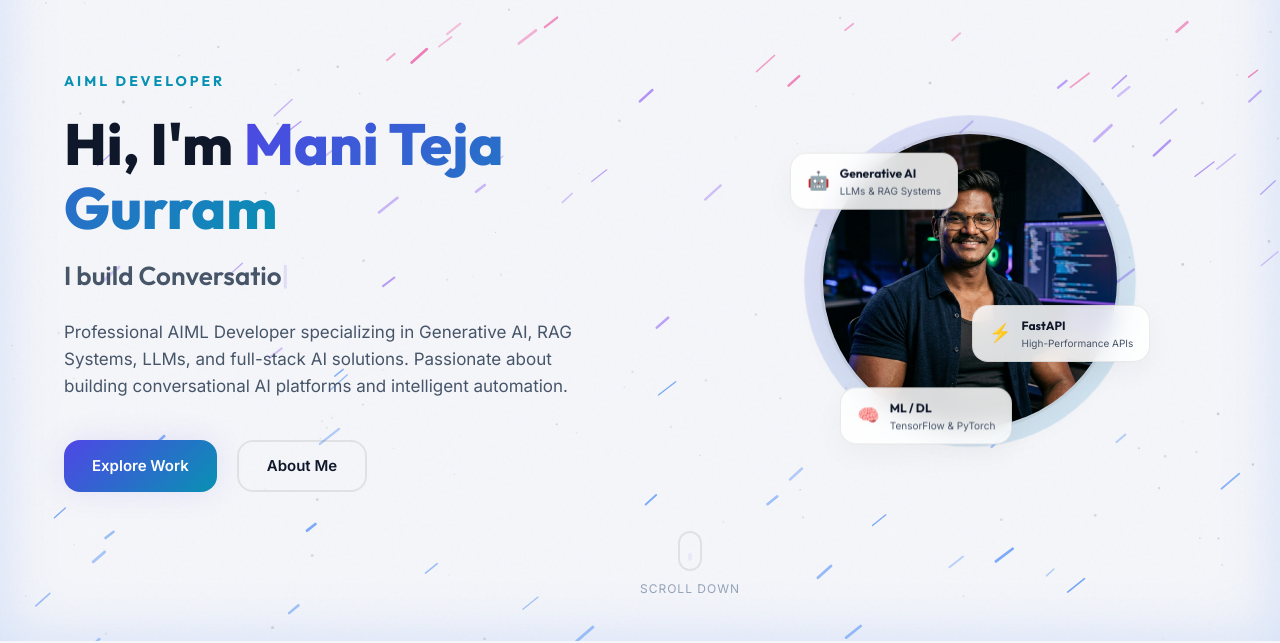
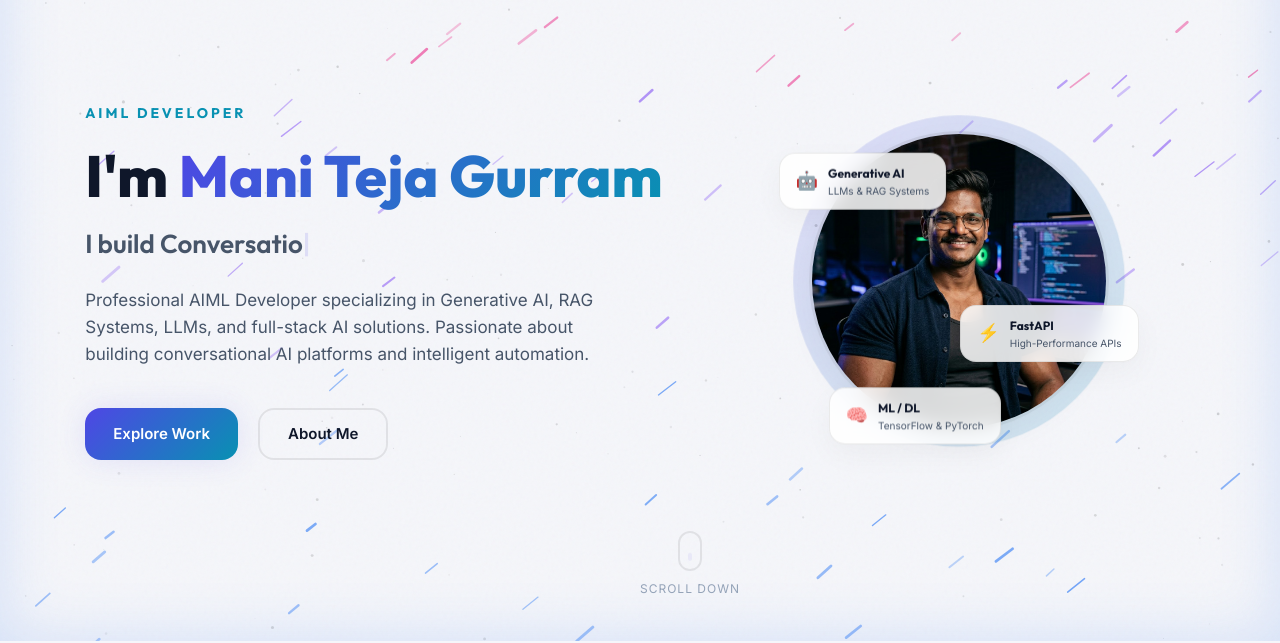
Before and after one commit to Mani-64/Portfolio, a website: page portfolio/index.html in a window 1280 px wide. Shown: the part 159-802 px from the top of the page. Drawn offline with Linux system fonts and the light colour scheme.

Commit message:
Update portfolio logo and index.html

```diff
--- a/portfolio/index.html
+++ b/portfolio/index.html
@@ -51,7 +51,7 @@
         <div class="hero-container container">
             <div class="hero-content">
                 <span class="hero-subtitle reveal">AIML DEVELOPER</span>
-                <h1 class="hero-title reveal">Hi, I'm <span class="gradient-text">Mani Teja Gurram</span></h1>
+                <h1 class="hero-title reveal">I'm <span class="gradient-text">Mani Teja Gurram</span></h1>
                 <h2 class="hero-tagline reveal">I build <span class="typed-text" id="typed-text"></span><span
                         class="typed-cursor">|</span></h2>
                 <p class="hero-description reveal">Professional AIML Developer specializing in Generative AI, RAG
```
Also changed, not shown: 1 other file.
